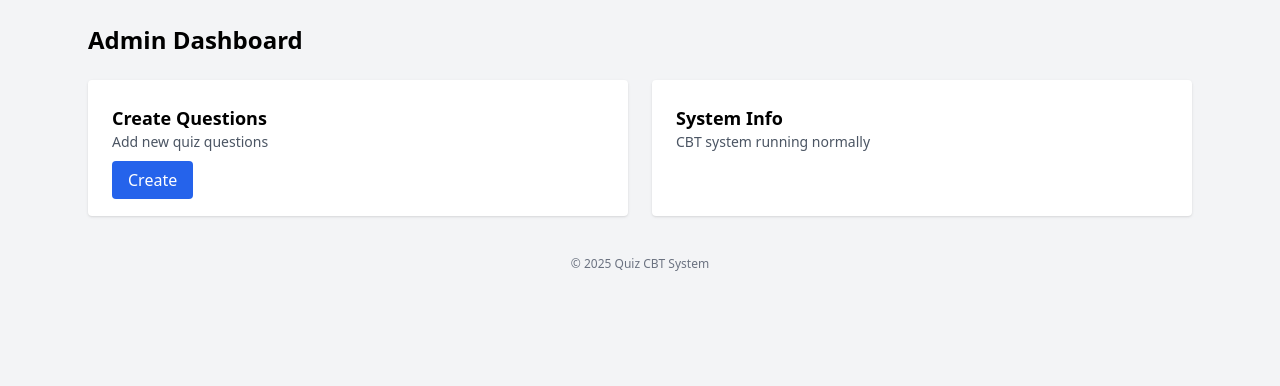
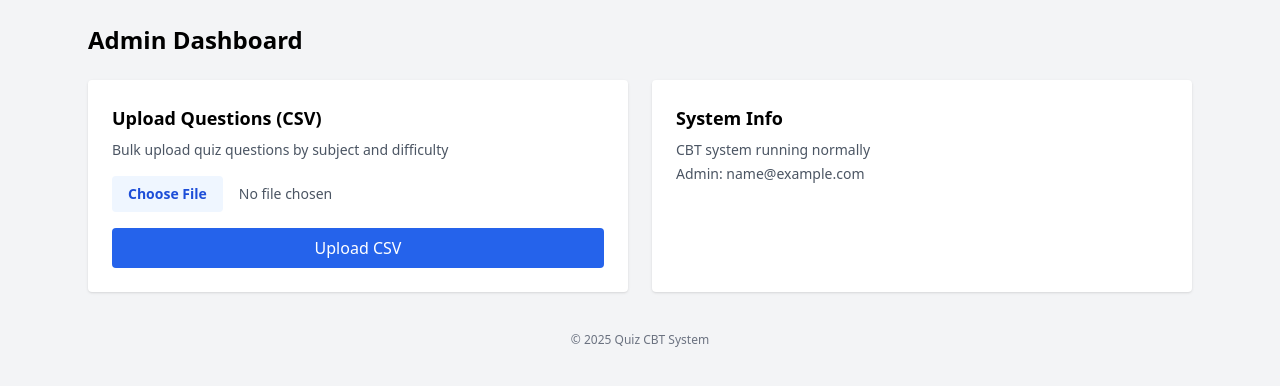
Before and after one commit to Tobi395/quiz-cbt-app, a Flask app: template templates/admin_dashboard.html in a window 1280 px wide. Shown: the part 60-446 px from the top of the page. Run offline with Flask 3, Linux system fonts and the light colour scheme; the template is opened without the code that fills it, so the values that code supplies are empty; the visitor is signed in with stand-in values (Sample User, id 1); some libraries are stand-ins or nearby versions.

Commit message:
Update admin dashboard for CSV upload functionality

```diff
--- a/templates/admin_dashboard.html
+++ b/templates/admin_dashboard.html
@@ -1,17 +1,47 @@
 {% extends 'base.html' %}
 {% block content %}
+
 <h2 class="text-2xl font-bold mb-6">Admin Dashboard</h2>
 
 <div class="grid md:grid-cols-2 gap-6">
+
+  <!-- CREATE QUESTIONS (CSV UPLOAD) -->
   <div class="bg-white p-6 rounded shadow">
-    <h3 class="font-semibold text-lg">Create Questions</h3>
-    <p class="text-sm text-gray-600 mb-4">Add new quiz questions</p>
-    <a href="/create-question" class="bg-blue-600 text-white px-4 py-2 rounded">Create</a>
+    <h3 class="font-semibold text-lg mb-2">Upload Questions (CSV)</h3>
+    <p class="text-sm text-gray-600 mb-4">
+      Bulk upload quiz questions by subject and difficulty
+    </p>
+
+    <form action="{{ url_for('upload_csv') }}" method="POST" enctype="multipart/form-data">
+      <input
+        type="file"
+        name="file"
+        accept=".csv"
+        required
+        class="block w-full text-sm text-gray-600 mb-4
+               file:mr-4 file:py-2 file:px-4
+               file:rounded file:border-0
+               file:text-sm file:font-semibold
+               file:bg-blue-50 file:text-blue-700
+               hover:file:bg-blue-100"
+      />
+
+      <button
+        type="submit"
+        class="bg-blue-600 text-white px-4 py-2 rounded hover:bg-blue-700 w-full"
+      >
+        Upload CSV
+      </button>
+    </form>
   </div>
 
+  <!-- SYSTEM INFO -->
   <div class="bg-white p-6 rounded shadow">
-    <h3 class="font-semibold text-lg">System Info</h3>
-    <p class="text-sm text-gray-600">CBT system running normally</p>
+    <h3 class="font-semibold text-lg mb-2">System Info</h3>
+    <p class="text-sm text-gray-600 mb-1">CBT system running normally</p>
+    <p class="text-sm text-gray-600">Admin: {{ current_user.email }}</p>
   </div>
+
 </div>
+
 {% endblock %}
```
